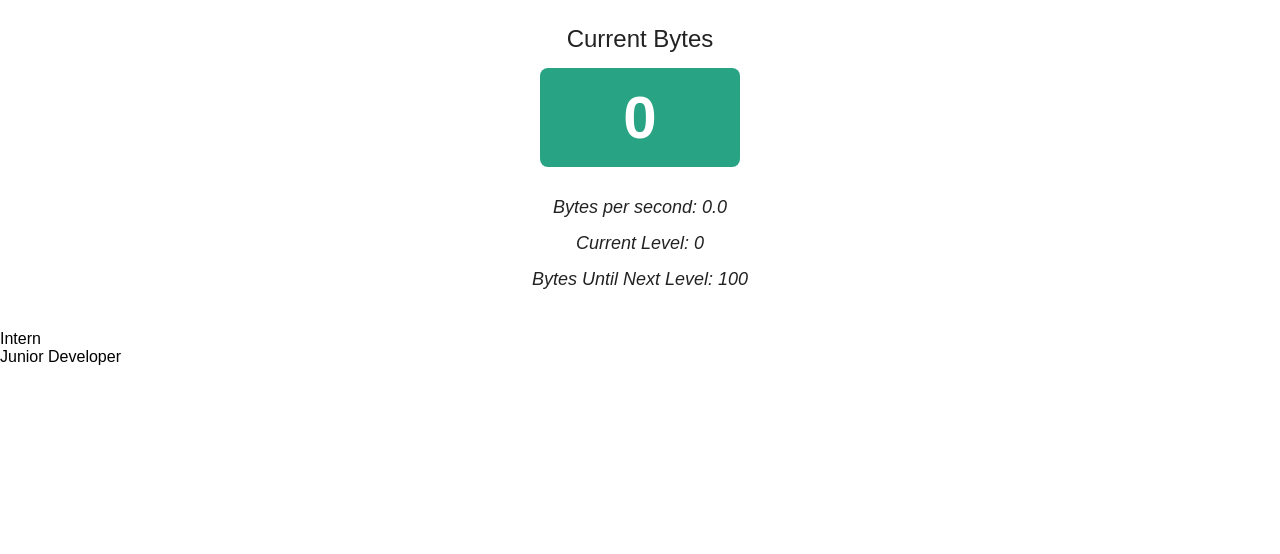
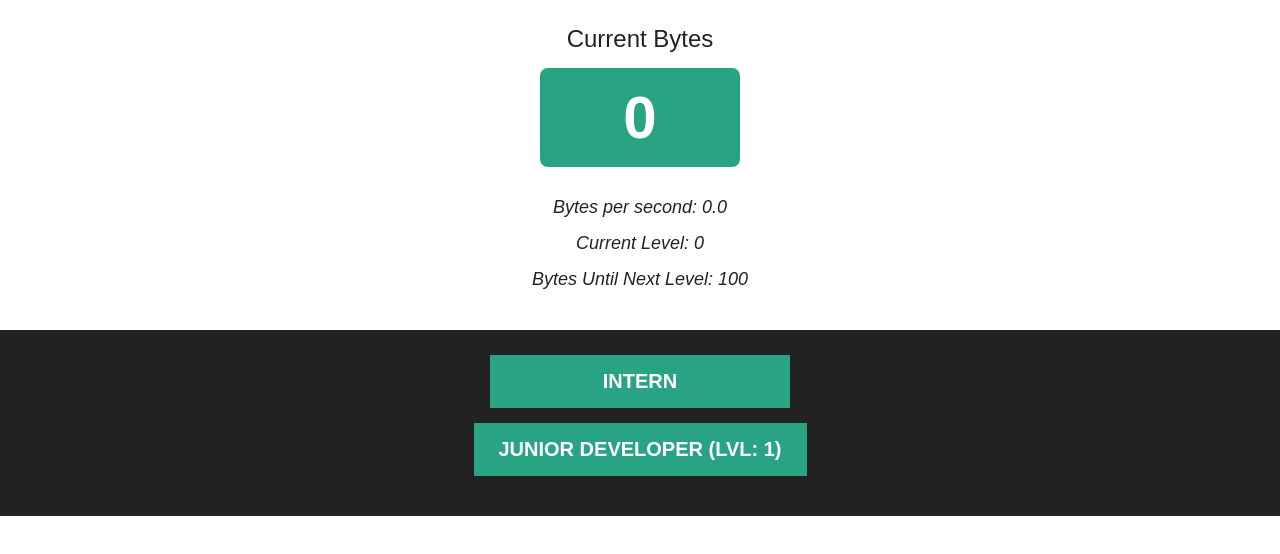
Before and after one commit to madhurabhujbal/Challenge31Days, a Vue app in the folder day15_coderGameVue/coder-game/: page / in a window 1280 px wide. Shown: the top 554 px of the page. Built offline with nearby package versions, Linux system fonts and the light colour scheme.

Commit message:
Add markup and styling code for displaying buttons on app screen. Add condition in markup code for displaying buttons

```diff
--- a/day15_coderGameVue/coder-game/src/components/Upgrades.vue
+++ b/day15_coderGameVue/coder-game/src/components/Upgrades.vue
@@ -4,7 +4,9 @@
         :key="index"
         class="upgrade"
         >
-        {{ upgrade.name }}
+        <button :class="`button ${upgrade.disabled ? 'disabled' : ''}`">
+        {{ upgrade.name }} {{ upgrade.disabled ? `(lvl: ${upgrade.unlocksAt})` : ''}}
+        </button>
         </div>
     </div>
 </template>
@@ -19,3 +21,39 @@ export default {
     }
 }
 </script>
+
+<style lang="scss">
+    .upgrades {
+        background-color: #222;
+        padding: 25px;
+
+        .upgrade {
+            display: flex;
+            justify-content: center;
+            align-items: center;
+            margin: 0px -15px 15px;
+        }
+
+        .button, .cost, .quantity {
+            color: #FFF;
+            margin: 0px 15px;
+        }
+
+        .button {
+            appearance: none;
+            border: none;
+            outline: none;
+            background: none;
+            display: inline;
+            min-width: 300px;
+            padding: 15px 25px;
+            background-color: #28A484;
+            color: #FFF;
+            font-size: 20px;
+            font-weight: 700;
+            text-align: center;
+            text-transform: uppercase;
+            cursor: pointer;
+        }
+    }
+</style>
```
